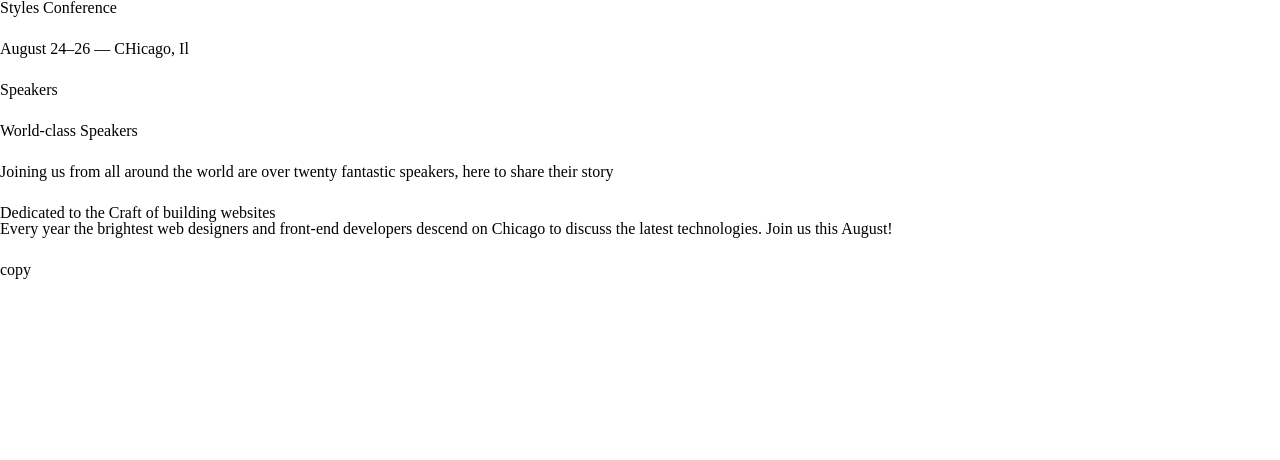
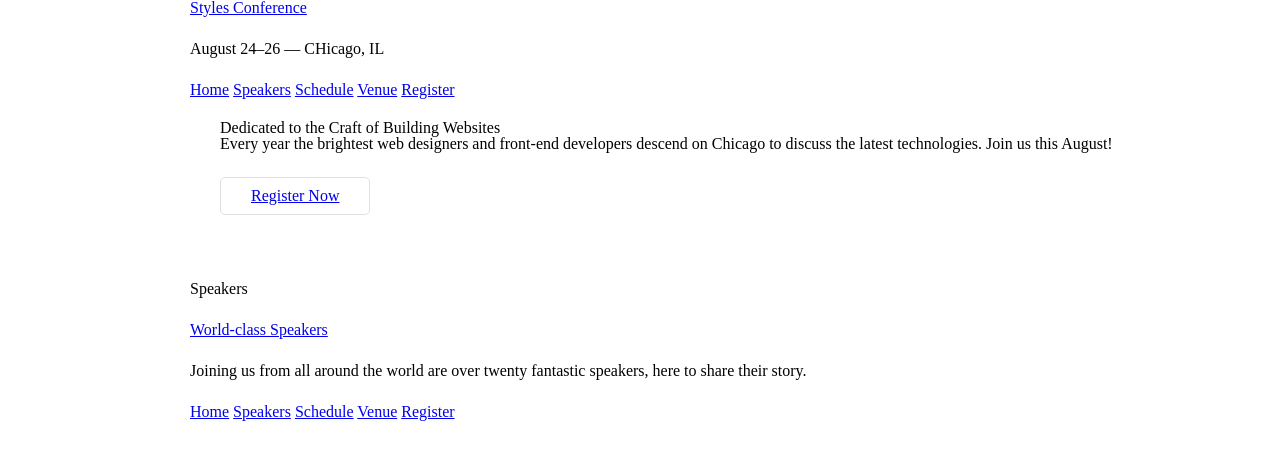
Before and after one commit to jacksparrow12356savyy/learn-html-and-CSS, a plain HTML site: page index.html in a window 1280 px wide. Drawn offline with Linux system fonts and the light colour scheme.

Commit message:
changed position of the hero section (main lines in the start/home page) connected the button element and giveing it css properties in main.html also created a class container for index,venue,schedule,speakers and register pages

```diff
--- a/assets/stylesheets/main.css
+++ b/assets/stylesheets/main.css
@@ -60,8 +60,25 @@ table {
 */
 h1,h3,h4,h5, p{margin-bottom: 25px;}
 
+/*button*/
 
 
+.btn {
+  border-radius: 5px;
+  display: inline-block;
+  margin: 0;
+}
+
+
+.btn-alt {
+  border: 1px solid #dfe2e5;
+  padding: 10px 30px;
+}
+
+/*home page*/
+.hero {
+  padding: 22px 80px 66px 220px;
+}
 
 
 
@@ -84,3 +101,9 @@ h1,h3,h4,h5, p{margin-bottom: 25px;}
   padding-right: 30px;
   width: 960px;
 }
+.container {
+  margin: 0 auto;
+  padding-left: 30px;
+  padding-right: 30px;
+  width: 960px;
+}
--- a/index.html
+++ b/index.html
@@ -1,26 +1,54 @@
 <!DOCTYPE html>
 <html lang="en">
+
 <head>
   <meta charset="utf-8">
   <title>Styles Conference</title>
   <link rel="stylesheet" href="assets/stylesheets/main.css">
 </head>
+
 <body>
-    <header>
-    <h1>Styles Conference</h1>
-    <h3>August 24&ndash;26 &mdash; CHicago, Il</h3>
+  <header class="container">
+    <h1>
+      <a href="index.html">Styles Conference</a>
+    </h1>
+    <h3>August 24&ndash;26 &mdash; CHicago, IL</h3>
+    <nav>
+      <a href="index.html">Home</a>
+      <a href="speakers.html">Speakers</a>
+      <a href="schedule.html">Schedule</a>
+      <a href="venue.html">Venue</a>
+      <a href="register.html">Register</a>
+    </nav>
+
+
   </header>
-    <section>
-      <section>
+  <section class="hero">
+    <h2>Dedicated to the Craft of Building Websites</h2>
+    <p>Every year the brightest web designers and front-end developers descend on Chicago to discuss the latest
+      technologies. Join us this August!</p>
+    <a class="btn btn-alt" href="register.html">Register Now</a>
+  </section>
+
+  <section class="container">
     <h5>Speakers</h5>
+    <a href="speakers.html">
       <h3>World-class Speakers</h3>
-        <p>Joining us from all around the world are over twenty fantastic speakers, here to share their story </p>
+    </a>
+    <p>Joining us from all around the world are over twenty fantastic speakers, here to share their story.</p>
   </section>
-        <h2>Dedicated to the Craft of building websites</h2>
-  <p>Every year the brightest web designers and front-end developers descend on Chicago to discuss the latest technologies. Join us this August!</p>
-</section>
-<footer>
-  <small>copy</small>
+  <footer class="container">
+    <small></small>
+    <nav>
+      <a href="index.html">Home</a>
+      <a href="speakers.html">Speakers</a>
+      <a href="schedule.html">Schedule</a>
+      <a href="venue.html">Venue</a>
+      <a href="register.html">Register</a>
+    </nav>
+
+
+
   </footer>
 </body>
 
```
Also changed, not shown: register.html (added, +45 -0 lines), schedule.html (+47 -0 lines), speakers.html (+47 -0 lines). Lines whose indentation alone changed are shown as unchanged.
